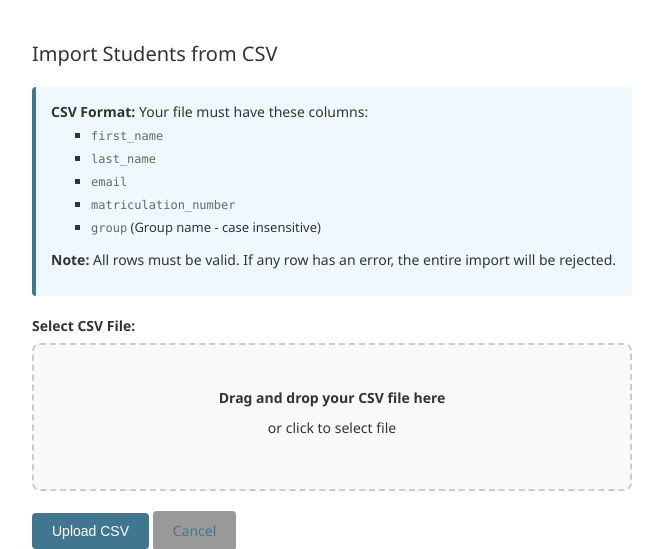
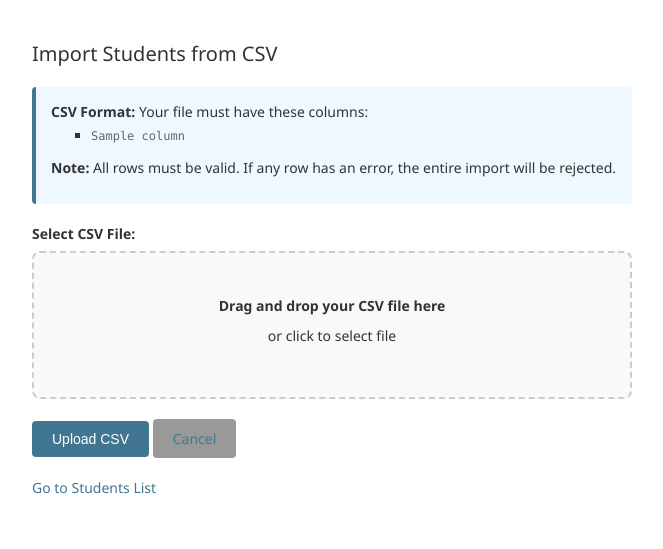
Before and after one commit to zentrumnawi/attendance-backend, a Django app: template api/templates/admin/import_students_csv.html in a window 1280 px wide. Shown: the part 92-641 px from the top of the page, without its empty margins (308-971 px from the left). Run offline with Django 5.2, Linux system fonts and the light colour scheme; the template is opened without the code that fills it: most values are stand-ins (such as "Sample title", 1, 10 or a date in 2020).

Commit message:
Make fields dynamic in template

```diff
--- a/api/admin.py
+++ b/api/admin.py
@@ -6,6 +6,7 @@ from django.shortcuts import render, redirect
 from django.contrib.admin.views.decorators import staff_member_required
 from django.contrib import messages
 from django.urls import reverse
+from .utils.csv_import import CSVRowValidator
 
 # Register your models here.
 from .models import Department
@@ -199,6 +200,7 @@ def import_students_csv_view(request):
         {
             "title": "Import Students from CSV",
             "opts": Student._meta,
+            "required_fields": list(CSVRowValidator.REQUIRED_FIELDS),
         },
     )
 
--- a/api/templates/admin/import_students_csv.html
+++ b/api/templates/admin/import_students_csv.html
@@ -79,11 +79,9 @@
     <div class="info-box">
         <strong>CSV Format:</strong> Your file must have these columns:
         <ul>
-            <li><code>first_name</code></li>
-            <li><code>last_name</code></li>
-            <li><code>email</code></li>
-            <li><code>matriculation_number</code></li>
-            <li><code>group</code> (Group name - case insensitive)</li>
+            {% for column in required_fields %}
+            <li><code>{{column}}</code></li>
+            {% endfor %}
         </ul>
         <p><strong>Note:</strong> All rows must be valid. If any row has an error, the entire import will be rejected.</p>
     </div>
```
